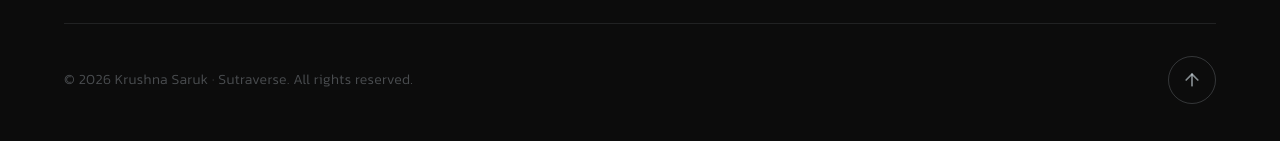
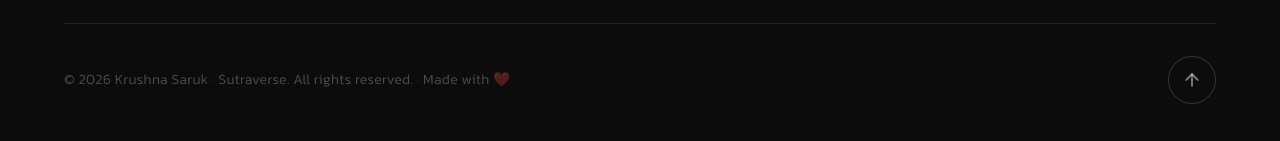
Before and after one commit to krushnasaruk/my-new-portfolio, a React (Vite) app: page / in a window 1280 px wide. Shown: the part 11076-11217 px from the top of the page. Built offline with nearby package versions, Linux system fonts and the light colour scheme; the HTML template or start-up script is replaced by a standard one.

Commit message:
chore: add made with heart to footer copy

```diff
--- a/src/sections/FooterSection.tsx
+++ b/src/sections/FooterSection.tsx
@@ -81,7 +81,7 @@ export default function FooterSection() {
         {/* Bottom bar */}
         <div className="flex flex-col sm:flex-row items-center justify-between gap-4">
           <p className="text-[#D7E2EA]/30 font-light text-xs sm:text-sm tracking-wide">
-            &copy; {new Date().getFullYear()} Krushna Saruk &middot; Sutraverse. All rights reserved.
+            &copy; {new Date().getFullYear()} Krushna Saruk &middot; Sutraverse. All rights reserved. &middot; Made with ❤️
           </p>
 
           <motion.button
```
